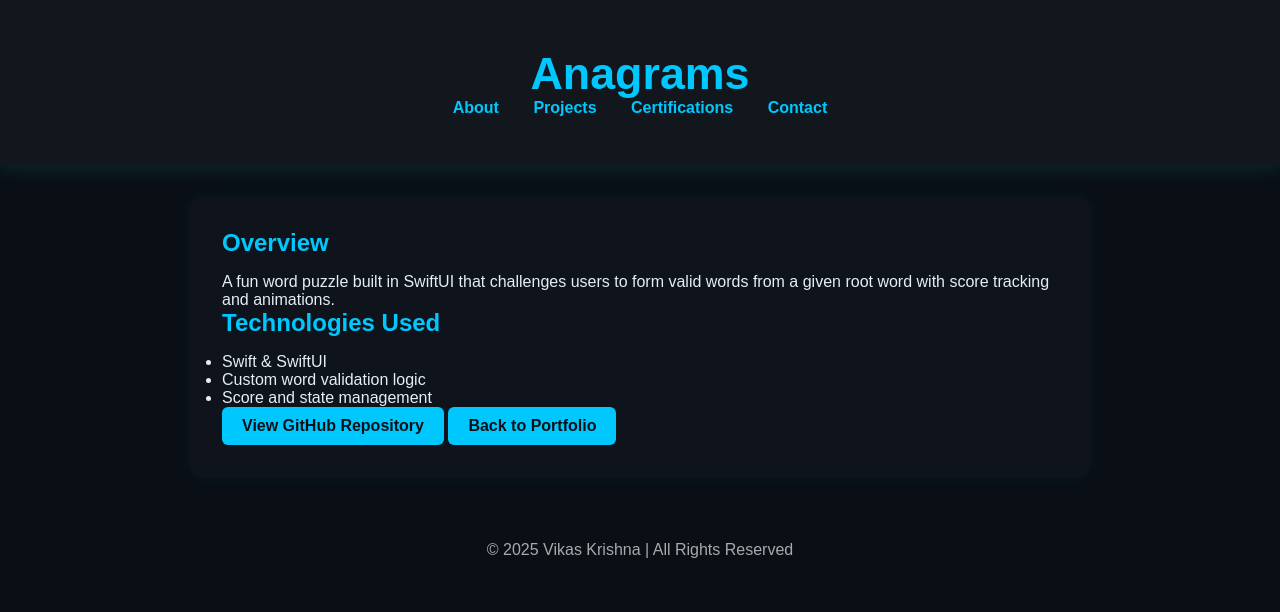
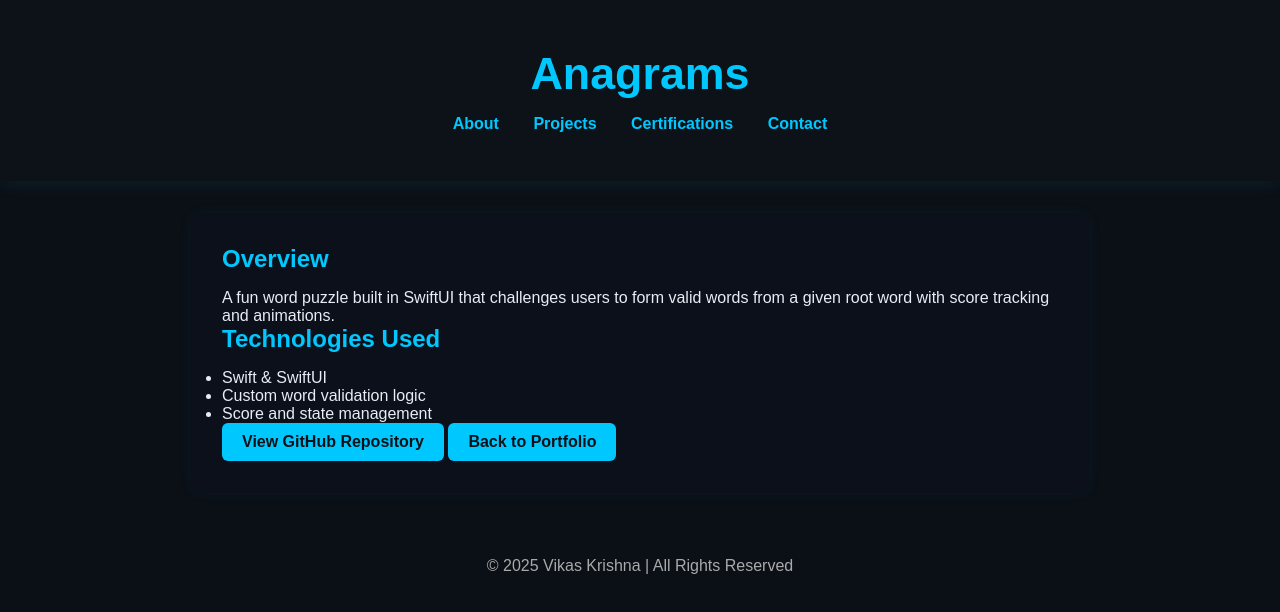
Before and after one commit to Vikas-Krishna1/vikasK-portfolio, a plain HTML site: page anagrams.html in a window 1280 px wide. Drawn offline with Linux system fonts and the light colour scheme.

Commit message:
Update styles.css

```diff
--- a/styles.css
+++ b/styles.css
@@ -1,32 +1,39 @@
+/* === RESET === */
 * {
   margin: 0;
   padding: 0;
   box-sizing: border-box;
 }
 
+/* === BASE === */
 body {
   font-family: 'Poppins', sans-serif;
-  background-color: #0a0f16;
+  background-color: #0b0f16;
   color: #e6edf3;
   overflow-x: hidden;
+  position: relative;
 }
 
+/* === PARTICLE CANVAS === */
 #particle-canvas {
   position: fixed;
   top: 0;
   left: 0;
   width: 100%;
   height: 100%;
-  z-index: -1;
+  z-index: 0;
+  background: radial-gradient(circle at top left, #0b0f16 0%, #05070a 100%);
 }
 
-/* Header */
+/* === HEADER === */
 header {
+  position: relative;
+  z-index: 1;
   text-align: center;
   padding: 3rem 1rem;
-  background: rgba(20, 25, 31, 0.85);
+  background: rgba(15, 20, 28, 0.6);
   backdrop-filter: blur(6px);
-  box-shadow: 0 0 20px rgba(0, 255, 255, 0.15);
+  box-shadow: 0 0 20px rgba(0, 255, 255, 0.1);
 }
 
 header h1 {
@@ -41,6 +48,10 @@ header p {
   font-weight: 300;
 }
 
+nav {
+  margin-top: 1rem;
+}
+
 nav a {
   color: #00c8ff;
   text-decoration: none;
@@ -53,11 +64,14 @@ nav a:hover {
   color: #66e0ff;
 }
 
+/* === SECTIONS === */
 section {
+  position: relative;
+  z-index: 1;
   padding: 2rem;
   max-width: 900px;
   margin: 2rem auto;
-  background: rgba(15, 20, 30, 0.8);
+  background: rgba(12, 18, 28, 0.75);
   border-radius: 12px;
   box-shadow: 0 0 15px rgba(0, 255, 255, 0.05);
 }
@@ -67,7 +81,7 @@ h2 {
   margin-bottom: 1rem;
 }
 
-/* Project Cards */
+/* === PROJECT CARDS === */
 .projects {
   display: grid;
   grid-template-columns: repeat(auto-fit, minmax(250px, 1fr));
@@ -86,6 +100,7 @@ h2 {
   transform: scale(1.03);
 }
 
+/* === BUTTONS === */
 .button {
   display: inline-block;
   background: #00c8ff;
@@ -101,8 +116,17 @@ h2 {
   background: #66e0ff;
 }
 
-/* Footer */
+/* === CERTIFICATIONS === */
+.certifications img {
+  width: 100%;
+  border-radius: 8px;
+  box-shadow: 0 4px 8px rgba(0, 255, 255, 0.1);
+}
+
+/* === FOOTER === */
 footer {
+  position: relative;
+  z-index: 1;
   text-align: center;
   padding: 2rem;
   color: #aaa;
```
